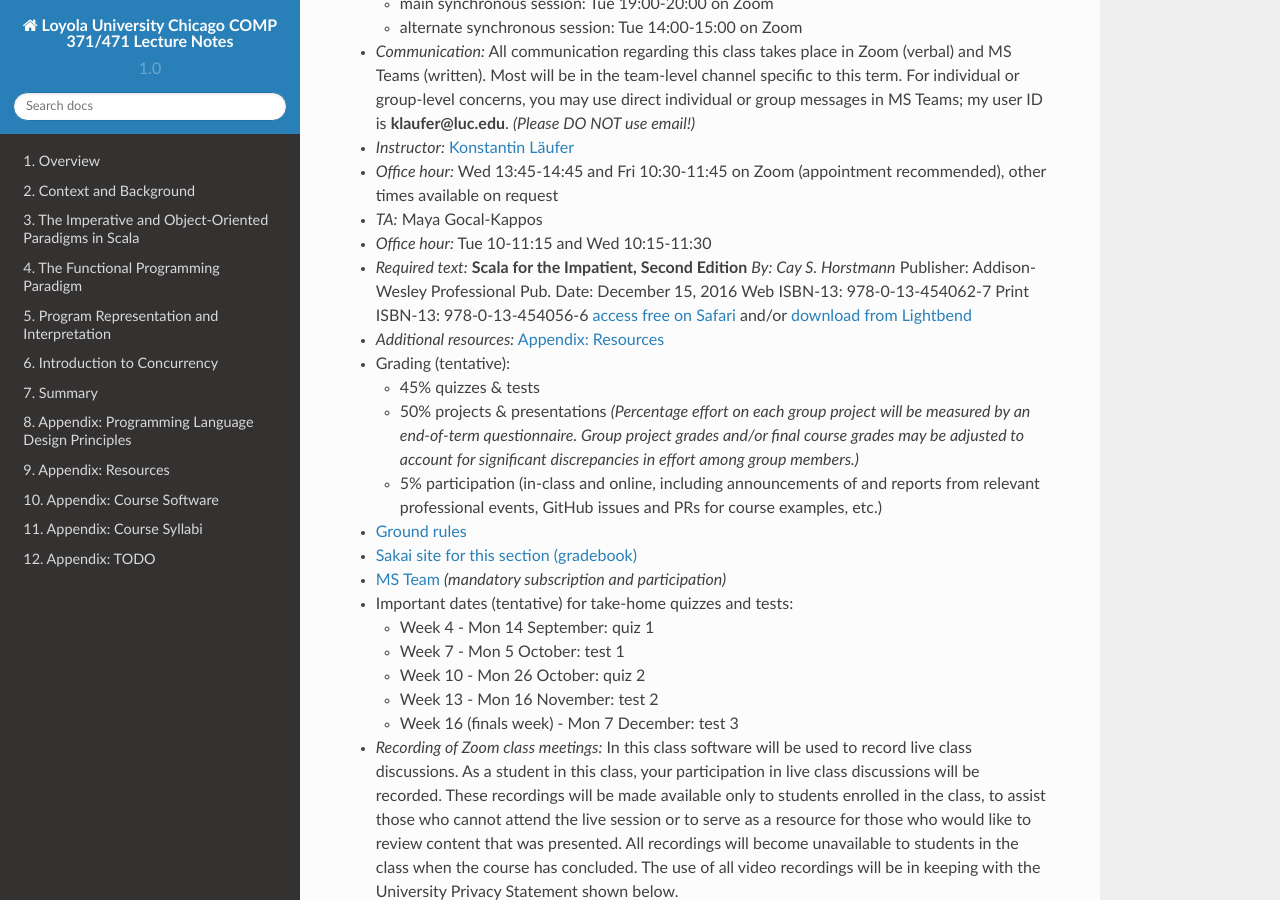
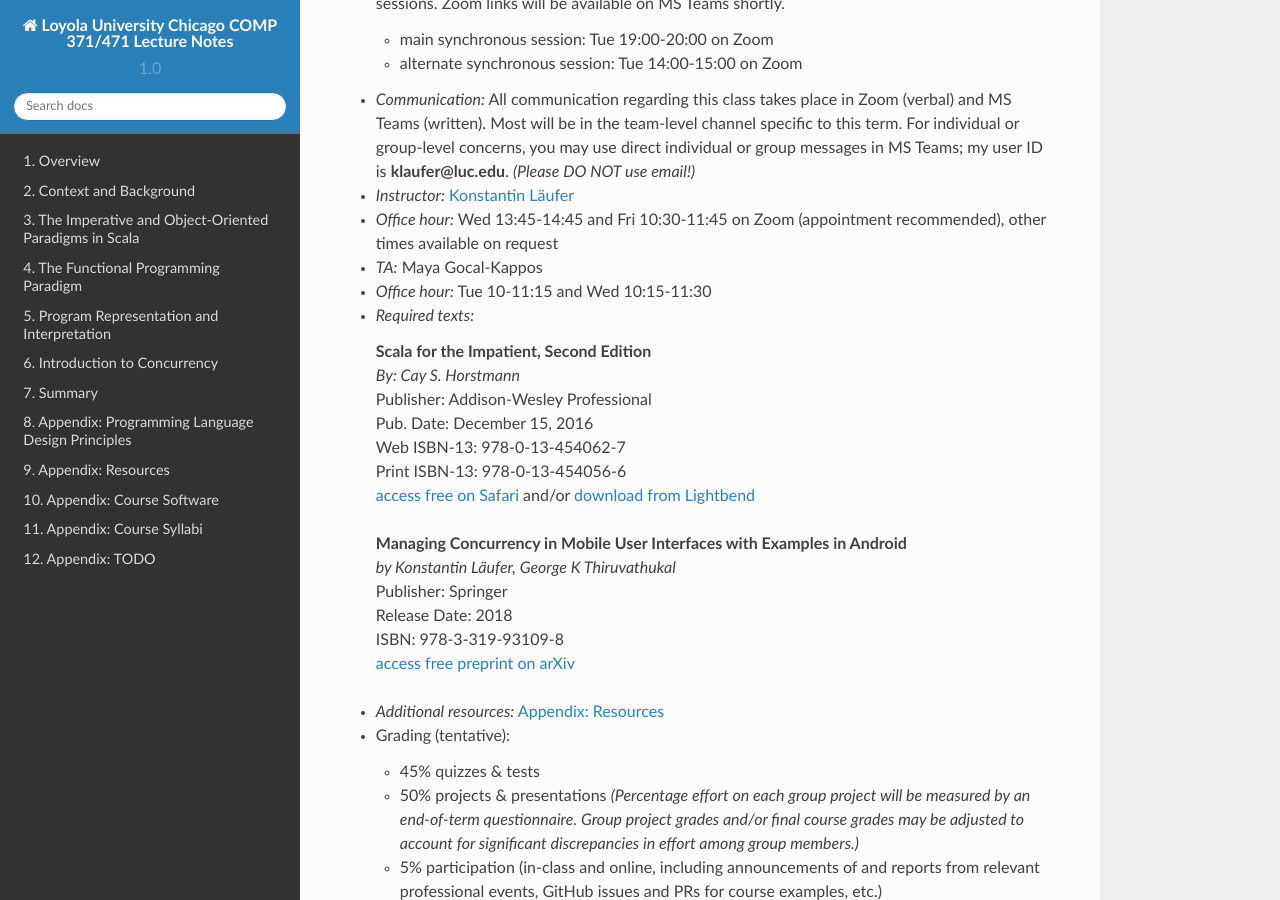
Before and after one commit to lucproglangcourse/lucproglangcourse.github.io, a Sphinx documentation site: the page built from source/syllabi/2020Fall.rst, in a window 1280 px wide and 900 px high, scrolled down 360 px. Built offline with Sphinx 7.4.7 and the Read the Docs theme 2.0.0, drawn with Linux system fonts in a browser that asks for light colours.

Commit message:
updated syllabus for fall 2020
Signed-off-by: Konstantin Läufer <klaeufer@gmail.com>

```diff
--- a/source/syllabi/2020Fall.rst
+++ b/source/syllabi/2020Fall.rst
@@ -17,14 +17,24 @@
 - *Office hour:* Wed 13:45-14:45 and Fri 10:30-11:45 on Zoom (appointment recommended), other times available on request
 - *TA:* Maya Gocal-Kappos
 - *Office hour:* Tue 10-11:15 and Wed 10:15-11:30
-- *Required text:*
-  **Scala for the Impatient, Second Edition**
-  *By: Cay S. Horstmann*
-  Publisher: Addison-Wesley Professional
-  Pub. Date: December 15, 2016
-  Web ISBN-13: 978-0-13-454062-7
-  Print ISBN-13: 978-0-13-454056-6
-  `access free on Safari <https://learning.oreilly.com/library/view/scala-for-the/9780134540627>`_ and/or `download from Lightbend <https://www.lightbend.com/resources/e-book/scala-for-the-impatient>`_
+- *Required texts:*
+
+  | **Scala for the Impatient, Second Edition**
+  | *By: Cay S. Horstmann*
+  | Publisher: Addison-Wesley Professional
+  | Pub. Date: December 15, 2016
+  | Web ISBN-13: 978-0-13-454062-7
+  | Print ISBN-13: 978-0-13-454056-6
+  | `access free on Safari <https://learning.oreilly.com/library/view/scala-for-the/9780134540627>`_ and/or `download from Lightbend <https://www.lightbend.com/resources/e-book/scala-for-the-impatient>`_
+
+  | **Managing Concurrency in Mobile User Interfaces with Examples in Android**
+  | *by Konstantin Läufer, George K Thiruvathukal*
+  | Publisher: Springer
+  | Release Date: 2018
+  | ISBN: 978-3-319-93109-8
+  | `access free preprint on arXiv <https://arxiv.org/abs/1705.02899>`_
+
+
 - *Additional resources:* :ref:`appendix-resources`
 - Grading (tentative):
 
```
